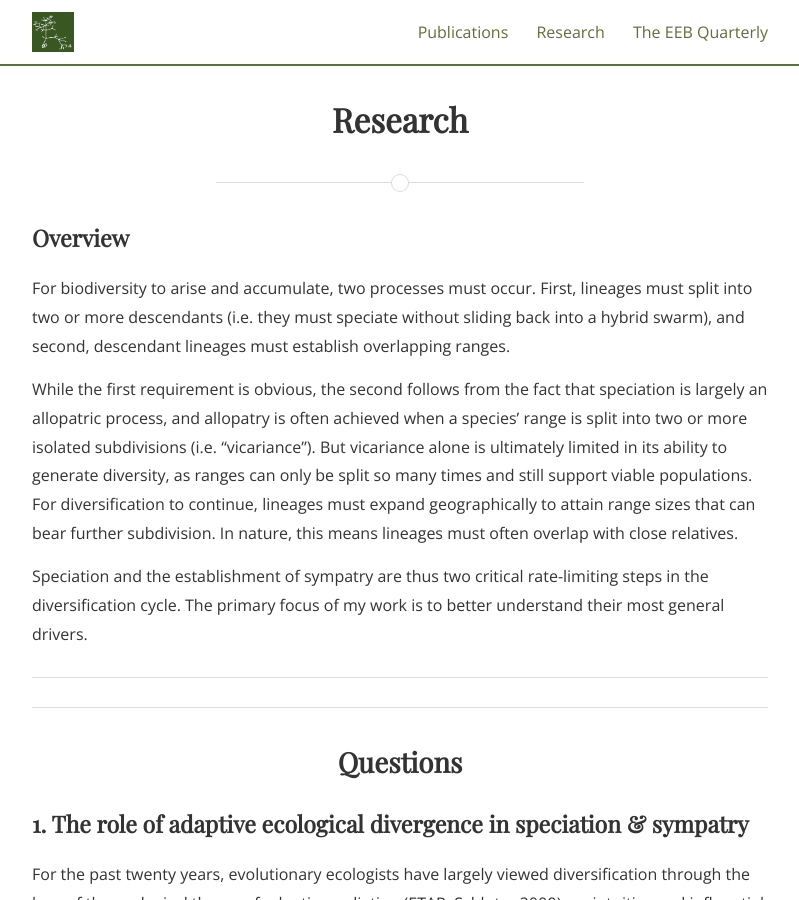
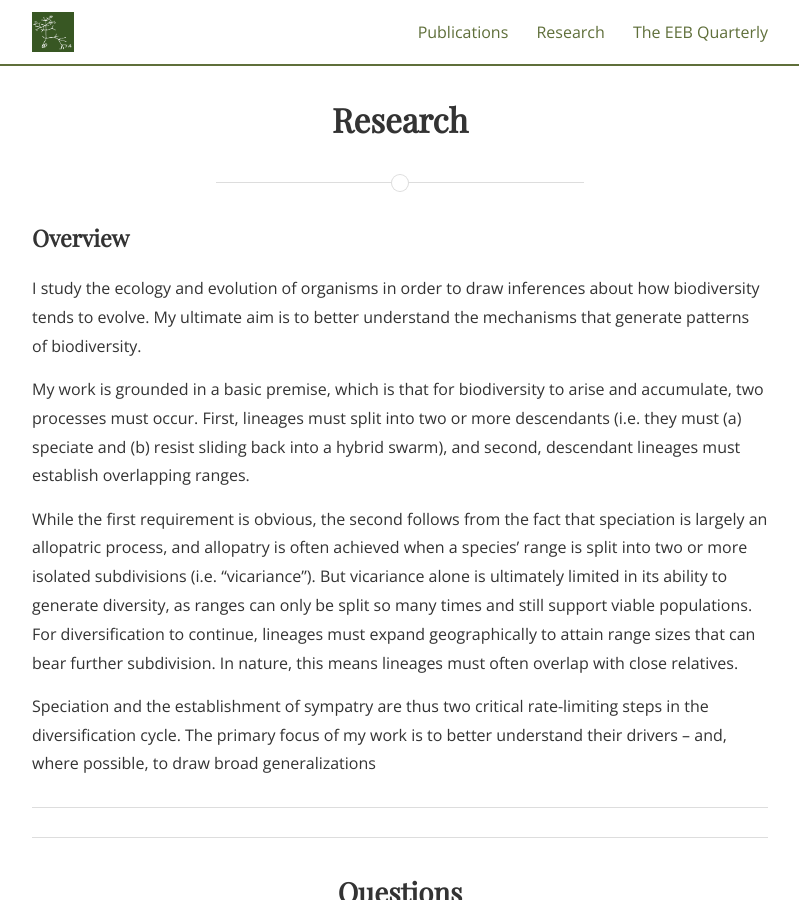
Before and after one commit to SeanASAnderson/SeanASAnderson.github.io, a Jekyll site: the page built from research.md, in a window 1280 px wide and 900 px high. Shown: the whole window, without its empty margins (240-1039 px from the left). Built offline with Jekyll 4.4.1, drawn with Linux system fonts in a browser that asks for light colours; nearby versions of some CDN libraries; some web fonts are replaced.

Commit message:
small update

```diff
--- a/research.md
+++ b/research.md
@@ -7,11 +7,13 @@ main_nav: true
 
 ### Overview
 
-For biodiversity to arise and accumulate, two processes must occur. First, lineages must split into two or more descendants (i.e. they must speciate without sliding back into a hybrid swarm), and second, descendant lineages must establish overlapping ranges.
+I study the ecology and evolution of organisms in order to draw inferences about how biodiversity tends to evolve. My ultimate aim is to better understand the mechanisms that generate patterns of biodiversity.
+
+My work is grounded in a basic premise, which is that for biodiversity to arise and accumulate, two processes must occur. First, lineages must split into two or more descendants (i.e. they must (a) speciate and (b) resist sliding back into a hybrid swarm), and second, descendant lineages must establish overlapping ranges.
 
 While the first requirement is obvious, the second follows from the fact that speciation is largely an allopatric process, and allopatry is often achieved when a species’ range is split into two or more isolated subdivisions (i.e. “vicariance”). But vicariance alone is ultimately limited in its ability to generate diversity, as ranges can only be split so many times and still support viable populations. For diversification to continue, lineages must expand geographically to attain range sizes that can bear further subdivision. In nature, this means lineages must often overlap with close relatives.
 
-Speciation and the establishment of sympatry are thus two critical rate-limiting steps in the diversification cycle. The primary focus of my work is to better understand their most general drivers.
+Speciation and the establishment of sympatry are thus two critical rate-limiting steps in the diversification cycle. The primary focus of my work is to better understand their drivers -- and, where possible, to draw broad generalizations
 
 ---
 ---
```
